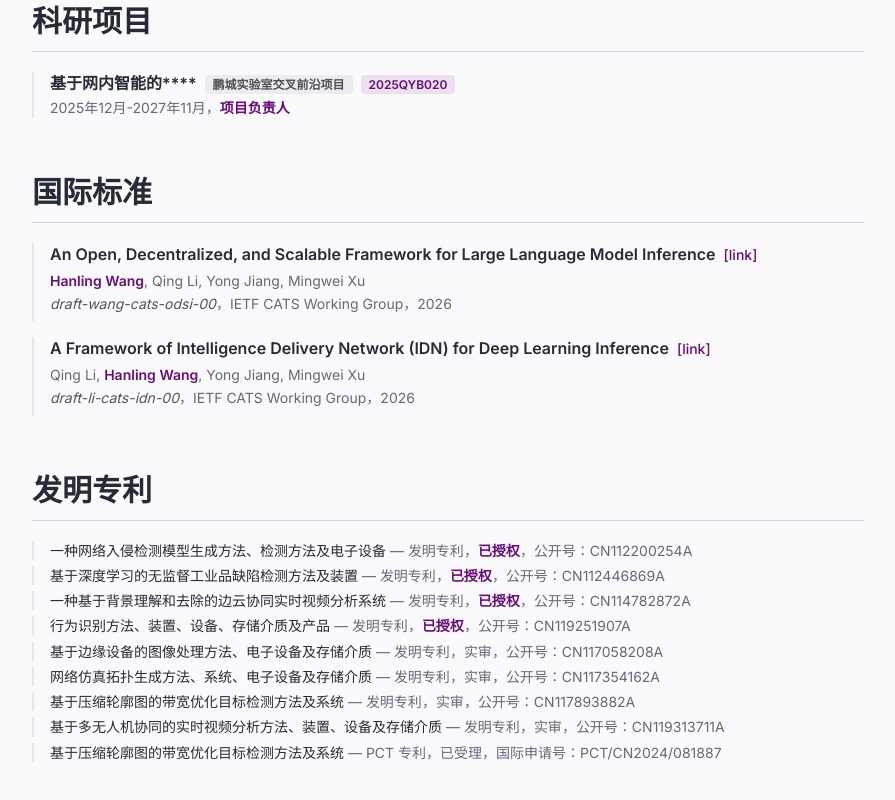
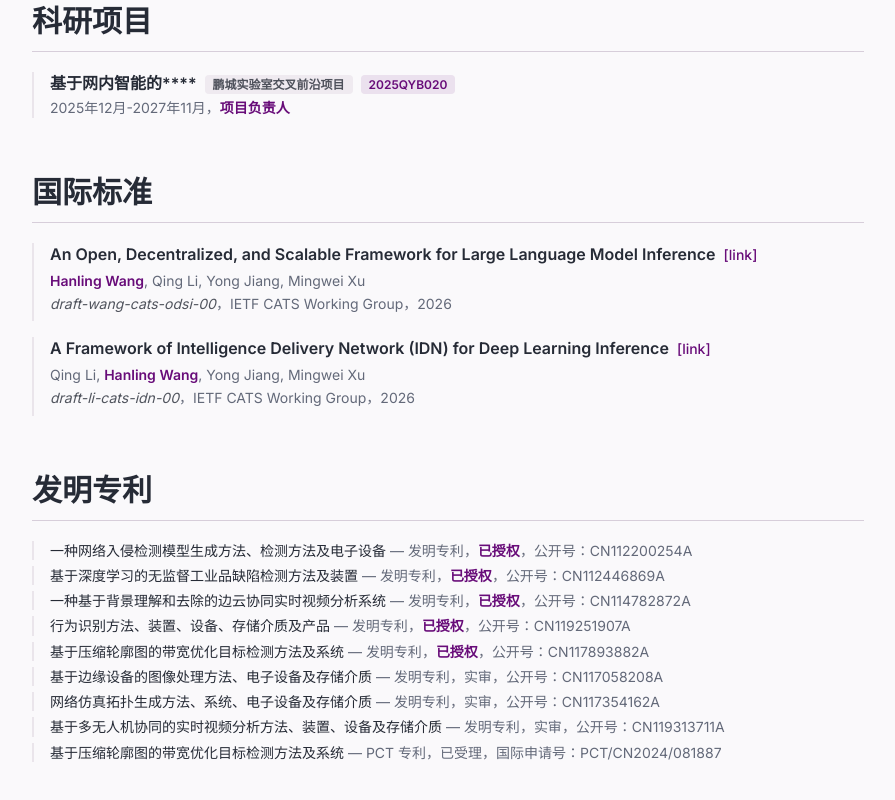
Before and after one commit to hanling-thu/hanling-thu.github.io, a React (Vite) app: page / in a window 1280 px wide. Shown: the part 2649-3449 px from the top of the page, without its empty margins (352-1247 px from the left). Built offline with nearby package versions, Linux system fonts and the light colour scheme; the HTML template or start-up script is replaced by a standard one.

Commit message:
modify patent status

```diff
--- a/src/components/Patents.tsx
+++ b/src/components/Patents.tsx
@@ -30,6 +30,13 @@ const patents = [
   {
     type: "发明专利",
     authors: "李清，王汉凌，江勇",
+    title: "基于压缩轮廓图的带宽优化目标检测方法及系统",
+    status: "已授权",
+    number: "公开号：CN117893882A",
+  },
+  {
+    type: "发明专利",
+    authors: "李清，王汉凌，江勇",
     title: "基于边缘设备的图像处理方法、电子设备及存储介质",
     status: "实审",
     number: "公开号：CN117058208A",
@@ -40,13 +47,6 @@ const patents = [
     title: "网络仿真拓扑生成方法、系统、电子设备及存储介质",
     status: "实审",
     number: "公开号：CN117354162A",
-  },
-  {
-    type: "发明专利",
-    authors: "李清，王汉凌，江勇",
-    title: "基于压缩轮廓图的带宽优化目标检测方法及系统",
-    status: "实审",
-    number: "公开号：CN117893882A",
   },
   {
     type: "发明专利",
```
